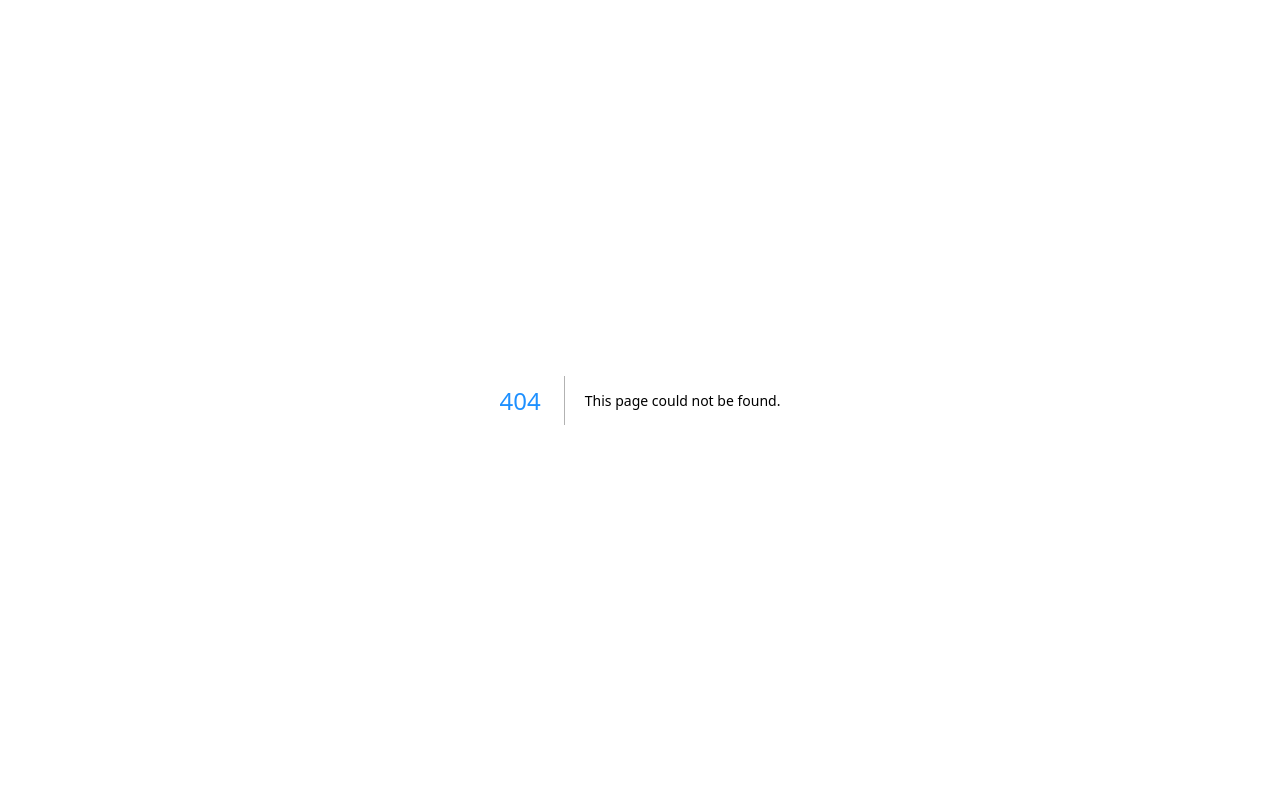
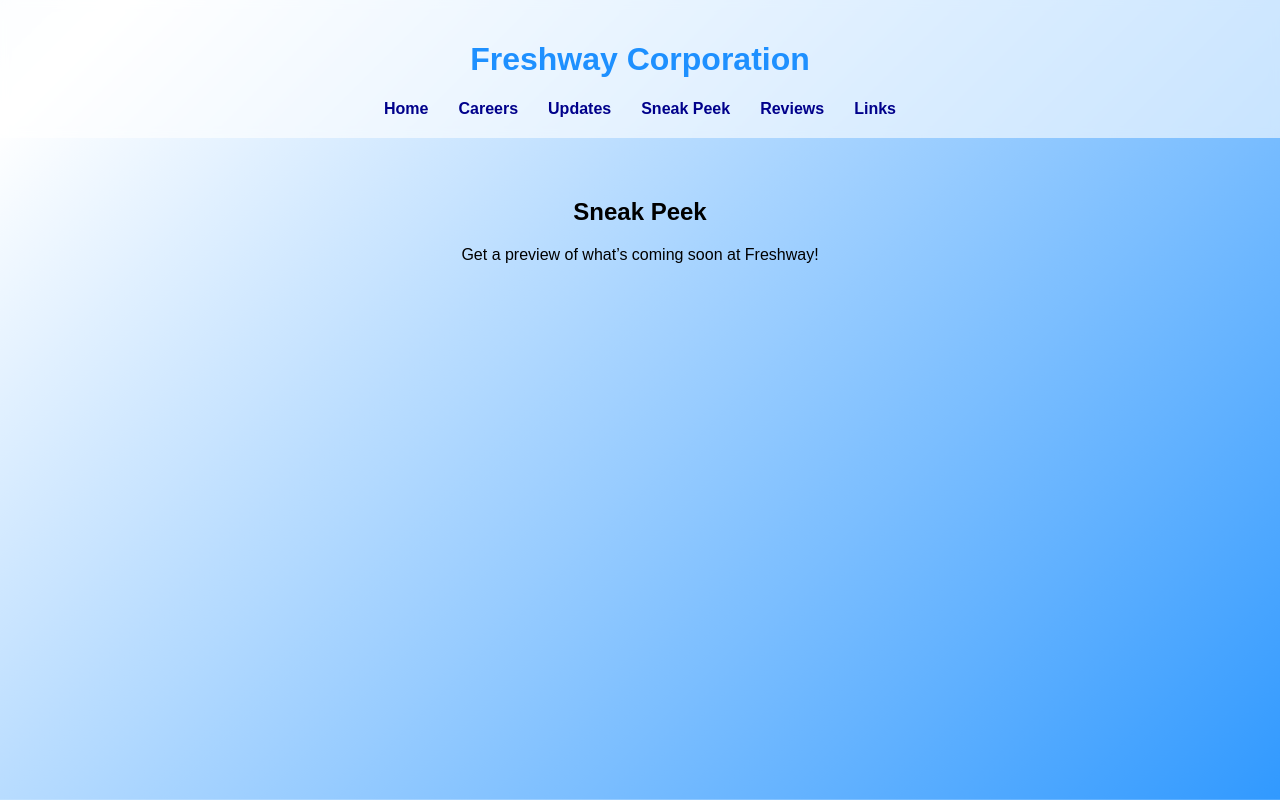
Before and after one commit to Hackerguy126578/FreshwayCorporation, a Next.js app: page /sneakpeak in a window 1280 px wide. Before the commit this address had no page. Built offline with nearby package versions, Linux system fonts and the light colour scheme.

Commit message:
Create sneakpeak.js

```diff
--- /dev/null
+++ b/pages/sneakpeak.js
@@ -0,0 +1,23 @@
+import Link from 'next/link'
+
+export default function SneakPeak() {
+  return (
+    <>
+      <header>
+        <h1>Freshway Corporation</h1>
+        <nav>
+          <Link href="/">Home</Link>
+          <Link href="/careers">Careers</Link>
+          <Link href="/updates">Updates</Link>
+          <Link href="/sneakpeak">Sneak Peek</Link>
+          <Link href="/reviews">Reviews</Link>
+          <Link href="/links">Links</Link>
+        </nav>
+      </header>
+      <main>
+        <h2>Sneak Peek</h2>
+        <p>Get a preview of what’s coming soon at Freshway!</p>
+      </main>
+    </>
+  )
+}
```
